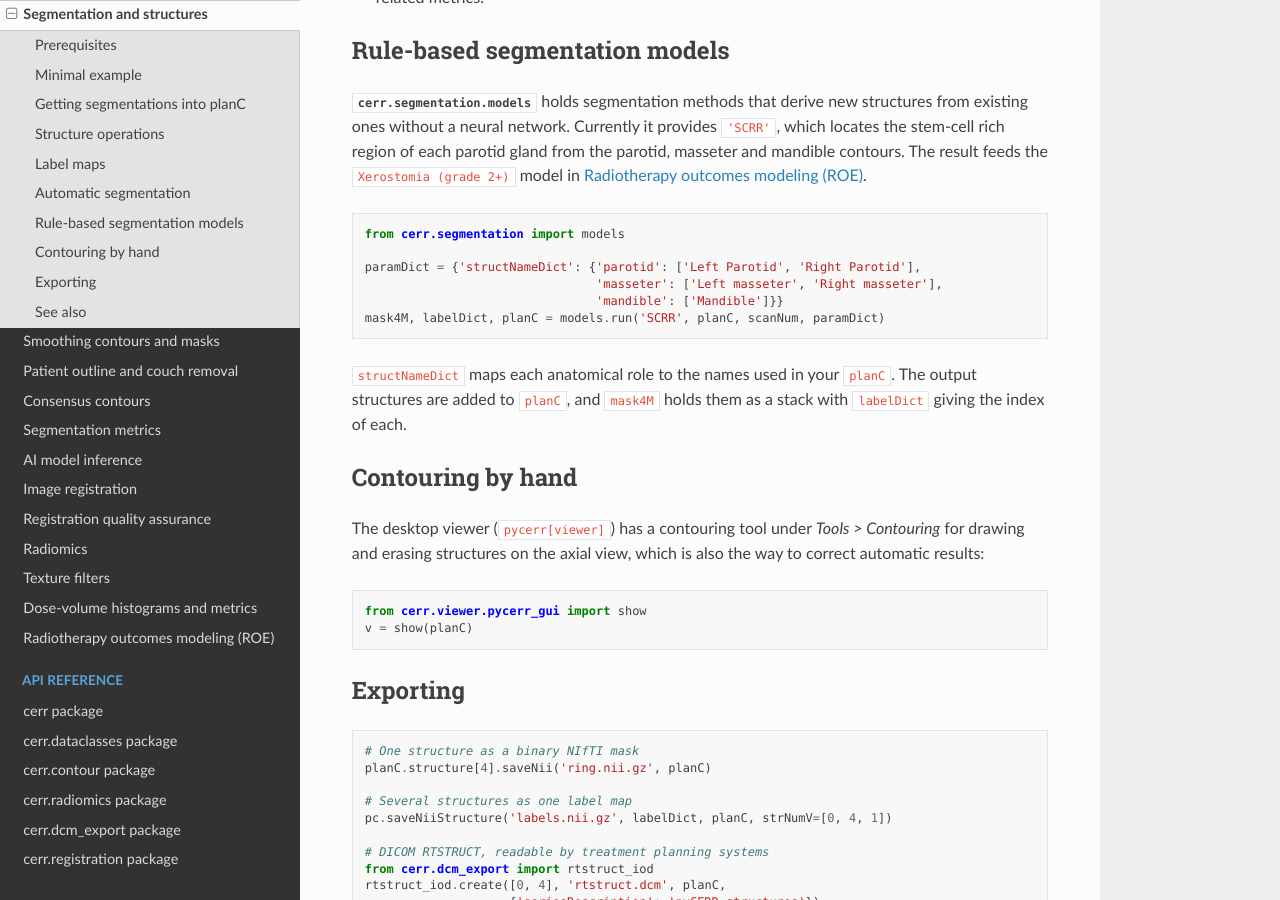
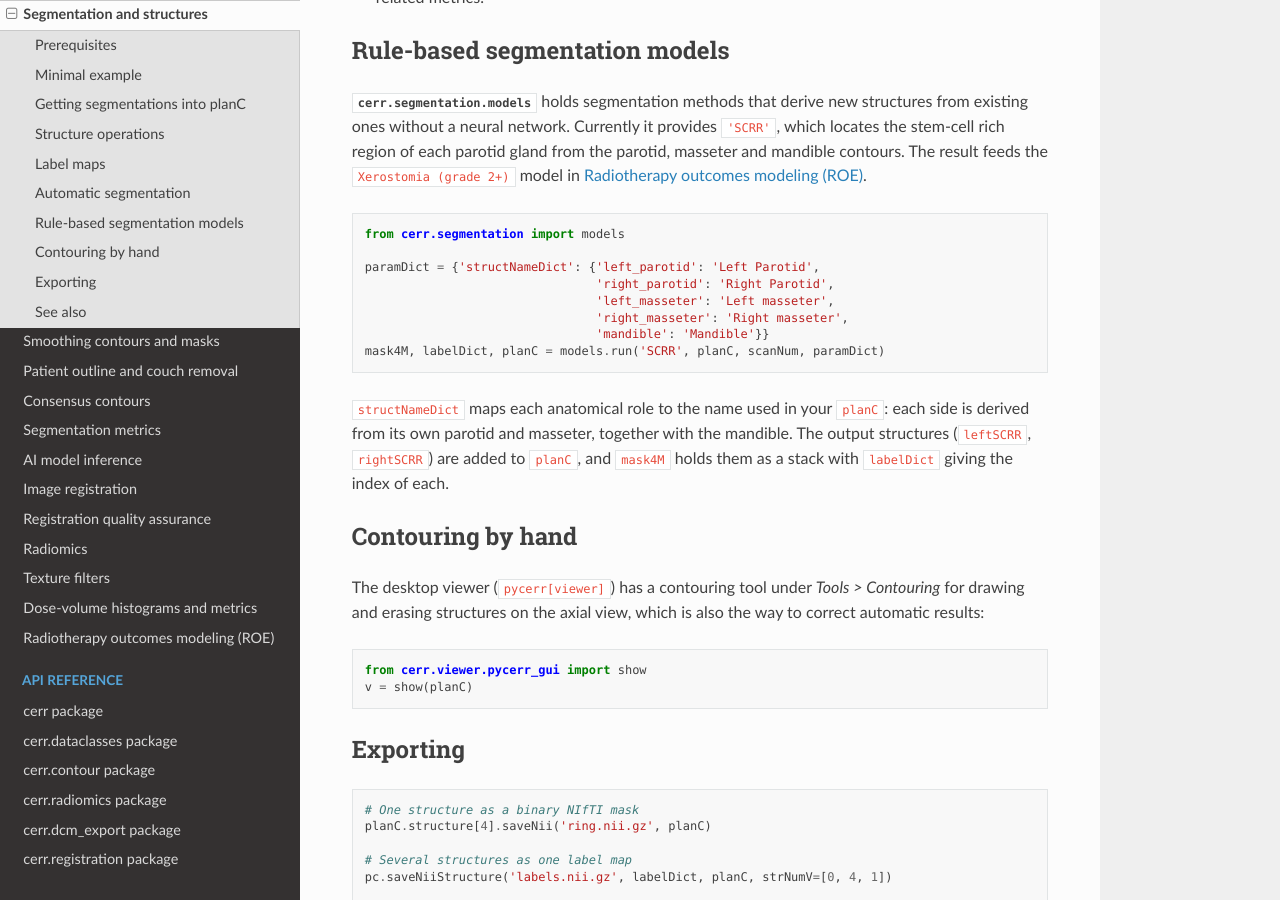
Before and after one commit to cerr/pyCERR, a Sphinx documentation site: the page built from docs/user_guide/segmentation.rst, in a window 1280 px wide and 900 px high, scrolled down 3442 px. Built offline with Sphinx 7.4.7 and the Read the Docs theme 3.1.0, drawn with Linux system fonts in a browser that asks for light colours.

Commit message:
SCRR: derive each side from its own parotid and masseter
- structNameDict keys are now left_parotid, right_parotid, left_masseter,
  right_masseter and mandible, each one structure name (API change).
- _findJunction replaces _splitStructure2D, _findIntersection and
  _findClosestPointToStructures: nearest-distance transforms in mm, and no
  mandible split.
- Margins and shifts map to the mask axes (rows anterior-posterior,
  columns left-right) and use the LPS spacing from _getLpsMask; the
  right-side x shift is negative so both sides shift laterally.
- Docs updated for the new keys, and the skill copy refreshed.

Co-Authored-By: Claude Opus 5 <noreply@anthropic.com>

```diff
--- a/docs/user_guide/segmentation.rst
+++ b/docs/user_guide/segmentation.rst
@@ -188,14 +188,18 @@ the parotid, masseter and mandible contours. The result feeds the
 
    from cerr.segmentation import models
 
-   paramDict = {'structNameDict': {'parotid': ['Left Parotid', 'Right Parotid'],
-                                   'masseter': ['Left masseter', 'Right masseter'],
-                                   'mandible': ['Mandible']}}
+   paramDict = {'structNameDict': {'left_parotid': 'Left Parotid',
+                                   'right_parotid': 'Right Parotid',
+                                   'left_masseter': 'Left masseter',
+                                   'right_masseter': 'Right masseter',
+                                   'mandible': 'Mandible'}}
    mask4M, labelDict, planC = models.run('SCRR', planC, scanNum, paramDict)
 
-``structNameDict`` maps each anatomical role to the names used in your
-``planC``. The output structures are added to ``planC``, and ``mask4M`` holds
-them as a stack with ``labelDict`` giving the index of each.
+``structNameDict`` maps each anatomical role to the name used in your
+``planC``: each side is derived from its own parotid and masseter, together
+with the mandible. The output structures (``leftSCRR``, ``rightSCRR``) are
+added to ``planC``, and ``mask4M`` holds them as a stack with ``labelDict``
+giving the index of each.
 
 Contouring by hand
 ------------------
```
Also changed, not shown: CHANGELOG.md (+19 -0 lines), skills/pycerr/references/user_guide/segmentation.rst (+10 -6 lines), 1 other file.
